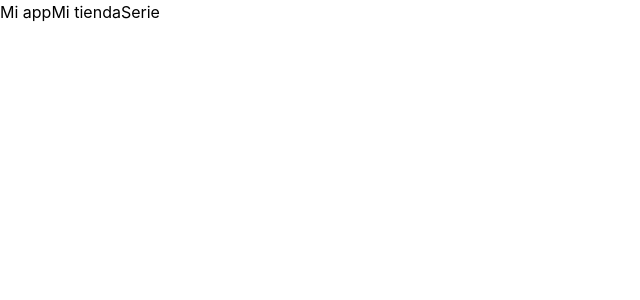
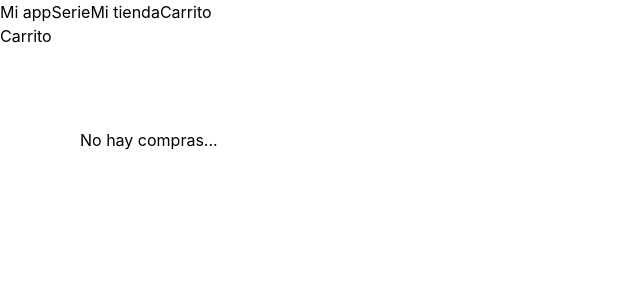
Before and after one commit to lucelaya/TiendaReactiva, a React (Create React App) app: page /carrito in a window 1280 px wide. Shown: the top 300 px of the page, without its empty margins (0-640 px from the left). Built offline with nearby package versions, Linux system fonts and the light colour scheme.

Commit message:
Desafios clase4

```diff
--- a/package.json
+++ b/package.json
@@ -11,6 +11,8 @@
     "react-dom": "^18.2.0",
     "react-router-dom": "^6.3.0",
     "react-scripts": "5.0.1",
+    "react-uuid": "^1.0.3",
+    "uuid": "^9.0.0",
     "web-vitals": "^2.1.4"
   },
   "scripts": {
@@ -38,6 +40,8 @@
     ]
   },
   "devDependencies": {
+    "react-select": "^5.4.0",
+    "sweetalert2": "^11.4.33",
     "tailwindcss": "^3.1.8"
   }
 }
--- a/src/App.js
+++ b/src/App.js
@@ -7,10 +7,13 @@ import ItemListContainer from './components/shop/ItemListContainer';
 import ItemListSerie from './components/shop/ItemListSerie';
 import ItemFilterSerie from './components/shop/ItemFilterSerie';
 import AppHome from './components/shop/AppHome';
+import { CarrContextProvider } from "./context/CarrContext";
+import { Carrito } from "./components/shop/Carrito";
 
 function App() {
 
   return (
+    <CarrContextProvider>
       <BrowserRouter>
         <NavBar />
         <Routes>
@@ -19,9 +22,11 @@ function App() {
           <Route path='/shop/item/:slug' element={<ItemDetailContainer />} />
           <Route path='/serie' element={<ItemListSerie />} />
           <Route path='/serie/:serie' element={<ItemFilterSerie />} />
+          <Route path="/carrito" element={<Carrito />} />
         </Routes>
         {/* <Footer/> */}
       </BrowserRouter>
+    </CarrContextProvider>
   );
 }
 
--- a/src/components/Comic.jsx
+++ b/src/components/Comic.jsx
@@ -31,6 +31,7 @@ export const Comic = ({ title, img, price, stock }) => {
             </h4>
 
             <ItemCounter stock={stock}/>
+            {/* <ItemCounter stock={stock} initial={1} onAdd={onAdd} /> */}
 
         </article>
     )
--- a/src/components/ItemCounter.jsx
+++ b/src/components/ItemCounter.jsx
@@ -19,6 +19,9 @@ const ItemCounter = ({ stock }) => {
         </div>
         <button onClick={handleClick2} className='btn my-5'>-</button>
         <button onClick={handleClick} className='btn my-5'>+</button>
+        {/* <button onClick={() => { onAdd(counter)}} variant="outline-success" className="my-3 ">
+        Agregar a Carrito
+        </button> */}
         </>
     )
 }
--- a/src/components/NavBar.jsx
+++ b/src/components/NavBar.jsx
@@ -11,8 +11,9 @@ const NavBar = () => {
         <div className="navbar bg-base-100">
             <div className="flex-1">
                 <NavLink className={navLinkClass} to={'/'}>Mi app</NavLink>
+                <NavLink className={navLinkClass} to={'/serie'}>Serie</NavLink>
                 <NavLink className={navLinkClass} to={'/shop'}>Mi tienda</NavLink>
-                <NavLink className={navLinkClass} to={'/serie'}>Serie</NavLink>
+                <NavLink className={navLinkClass} to={'/carrito'}>Carrito</NavLink>
             </div>
         </div>
         // <nav className='nav'>
--- /dev/null
+++ b/src/components/shop/Carrito.jsx
@@ -0,0 +1,39 @@
+import React from "react";
+import { useCarrContext } from "../../context/CarrContext";
+import { Comic } from "../Comic";
+export const Carrito = () => {
+    const { compras, removerCompra, actualizarEstado, vaciarCompra } =
+        useCarrContext();
+
+    return (
+        <div>
+            <h1>Carrito</h1>
+            {compras.length ? (
+                compras.map((compra) => (
+                    <>
+                        <Comic key={compra.id} {...compra} />
+                        <button className="button" onClick={() => removerCompra(compra)}>
+                            Remover compra
+                        </button>
+
+                        <button
+                            className="button"
+                            onClick={() => actualizarEstado(compra, compra.estado)}
+                        >
+                            Cambiar unidades
+                        </button>
+                    </>
+                ))
+            ) : (
+                <h3 style={{ margin: "5rem" }}>No hay compras...</h3>
+            )}
+            {compras.length > 0 && (
+                <>
+                    <button className="button" onClick={vaciarCompra}>
+                        Vaciar lista de compras
+                    </button>
+                </>
+            )}
+        </div>
+    );
+};
--- a/src/components/shop/ItemDetailContainer.jsx
+++ b/src/components/shop/ItemDetailContainer.jsx
@@ -4,15 +4,24 @@ import { useParams } from "react-router-dom"
 // import products from "./productsData"
 import products from "../../myComics.json";
 import { Comic } from "../Comic";
+import { useCarrContext } from "../../context/CarrContext";
 
     const ItemDetailContainer = () => {
+
+        const { agregarCompra } = useCarrContext();
+
+        // Funcion para el formulario
+        const onSubmit = (e) => {
+            e.preventDefault();
+            agregarCompra({...item});
+        };
 
         const [item, setItem] = useState({})
         const { slug } = useParams()
 
         useEffect(() => {
             getItem().then(data => {
-            console.log(item.title)
+                // console.log(item.title)
                 if (data) {
                     setItem(data)
                 }
@@ -23,14 +32,19 @@ const ItemDetailContainer = () => {
         const getItem = () => {
             return new Promise(resolve => {
                 setTimeout(() => {
-                resolve(products.find(p => p.slug == slug))
+                    resolve(products.find(p => p.slug === slug))
                 }, 1000);
             })
         }
 
         return (
             // <Comic item={item} />
+            <>
+                <form onSubmit={onSubmit}>
                     <Comic key={item.id} {...item} />
+                    <input className="button" type="submit" value="Comprar" />
+                </form>
+            </>
         )
     }
     export default ItemDetailContainer
--- a/src/components/shop/ItemFilterSerie.jsx
+++ b/src/components/shop/ItemFilterSerie.jsx
@@ -11,7 +11,7 @@ const ItemFilterSerie = () => {
     const { serie } = useParams()
     useEffect(() => {
         getItem().then(data => {
-            console.log(item.title)
+            // console.log(item.title)
             if (data) {
                 setItem(data)
             }
@@ -29,8 +29,8 @@ const ItemFilterSerie = () => {
     }
     return (
         <div>
-            {productsAux.map(item =>
-                <Comic key={item.id} {...item} />)
+            {productsAux.map(items =>
+                <Comic key={item.id} {...items} />)
             }
         </div>
     )
--- a/src/components/shop/ItemListSerie.jsx
+++ b/src/components/shop/ItemListSerie.jsx
@@ -14,7 +14,7 @@ const ItemListSerie = () => {
     let coleccion = items
     let series = []
     coleccion.map(item=>{series.push(item.serie)})
-    console.log(series)
+    // console.log(series)
     const filtro = series.reduce((acc,item)=>{
         if(!acc.includes(item)){
             acc.push(item);
--- /dev/null
+++ b/src/context/CarrContext.jsx
@@ -0,0 +1,91 @@
+import { createContext, useContext, useState } from "react";
+import Swal from "sweetalert2";
+// import uuid from "react-uuid";
+
+const CarrContext = createContext();
+
+export const useCarrContext = () => useContext(CarrContext);
+
+export const CarrContextProvider = ({ children }) => {
+    const [compras, setCompras] = useState([]);
+
+    const existe = (compra) => {
+        return compras.some((buscada) => buscada.id === compra.id);
+    };
+
+    const agregarCompra = (compra) => {
+        if (existe(compra)) {
+            return Swal.fire("La compra ya existe en la lista");
+        }
+
+        // const id = uuid();
+        // const nuevaCompra = { ...compra, id };
+        const nuevaCompra = { ...compra};
+        setCompras([...compras, nuevaCompra]);
+        Swal.fire("Compra agregada");
+    };
+
+    //* Otra forma, es como mostro el profe Adrian
+    //    const agregarCompra2 = (compra) => {
+    //     const id = uuid();
+    //     const nuevaCompra = { ...compra, id };
+    //     setCompras((prev) => prev.concat(nuevaCompra));
+    //   };
+
+    const removerCompra = (compra) => {
+        const removerCompra = compras.filter((buscada) => buscada.id !== compra.id);
+        return setCompras(removerCompra);
+    };
+
+    const vaciarCompra = () => {
+        setCompras([]);
+    };
+
+    // const pendientes = () => {
+    //     const pendientes = compras.reduce(
+    //         (acum, compra) => (compra.estado === false ? acum + 1 : acum),
+    //         0
+    //     );
+    //     return pendientes;
+    // };
+
+    const actualizarEstado = (compra, estado) => {
+        const copiaCompras = [...compras];
+
+        const actualizarCompra = copiaCompras.map((actual) => {
+            if (actual.id === compra.id) {
+                return { ...actual, estado: estado ? false : true };
+            } else {
+                return actual;
+            }
+        });
+
+        //!---------------------------------------------------------
+        //! Esto no es necesario en la funcion, sino que lo use
+        //! para mostrar como el estado original no habia cambiado
+        const original = compras.find((p) => p.id === compra.id);
+
+        console.log("compra original:", original);
+        console.log("Compra compras original", compras);
+        console.log("Compra compras actualizadas:", actualizarCompra);
+        //! ---------------------------------------------------------
+
+        setCompras(actualizarCompra);
+    };
+
+    return (
+        <CarrContext.Provider
+            value={{
+                compras,
+                existe,
+                agregarCompra,
+                removerCompra,
+                vaciarCompra,
+                // pendientes,
+                actualizarEstado,
+            }}
+        >
+            {children}
+        </CarrContext.Provider>
+    );
+};
```
Also changed, not shown: 1 other file (tests, documents, lock files or other folders). Lines whose indentation alone changed are shown as unchanged.
